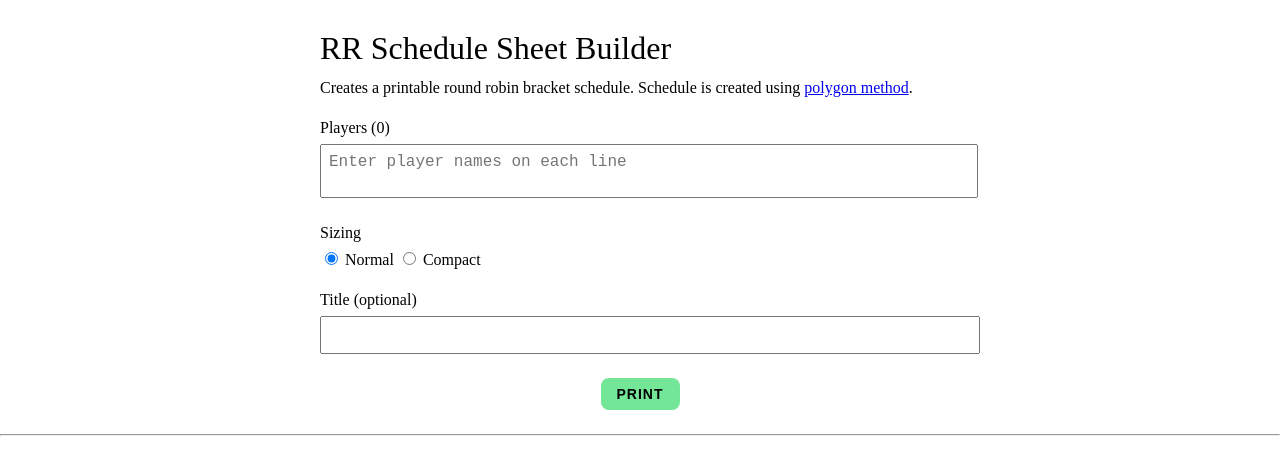
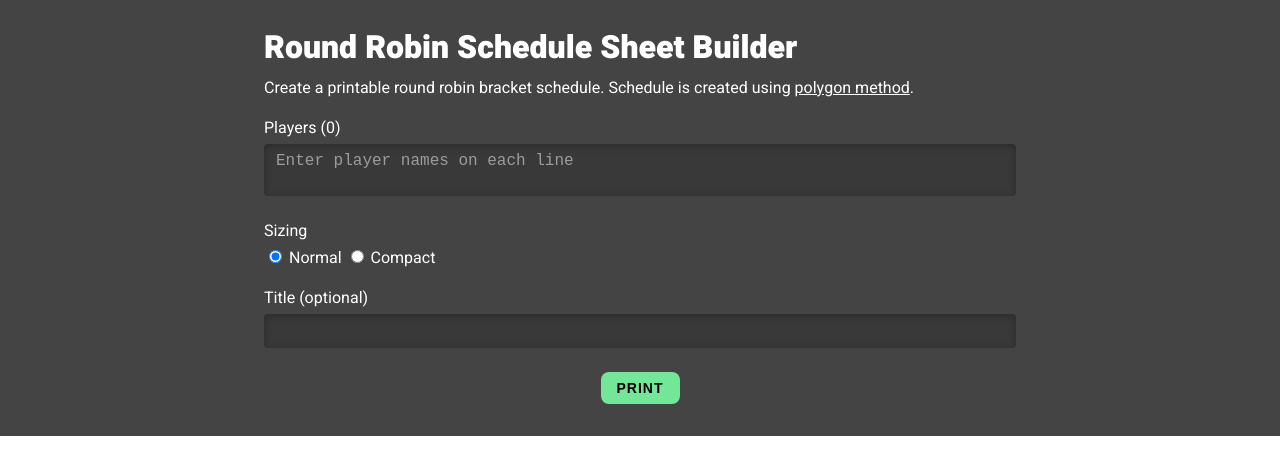
Before and after one commit to saskaak/rr, a Vue app: page / in a window 1280 px wide. Shown: the top 474 px of the page. Built offline with nearby package versions, Linux system fonts and the light colour scheme.

Commit message:
facelift, part 1

```diff
--- a/public/index.html
+++ b/public/index.html
@@ -5,7 +5,8 @@
     <meta http-equiv="X-UA-Compatible" content="IE=edge">
     <meta name="viewport" content="width=device-width,initial-scale=1.0">
     <link rel="icon" href="<%= BASE_URL %>favicon.ico">
-    <title>rr</title>
+    <link href="https://fonts.googleapis.com/css?family=Heebo:400,700,900&display=swap" rel="stylesheet">
+    <title>Round Robin Schedule Sheet Builder</title>
   </head>
   <body>
     <noscript>
--- a/src/App.vue
+++ b/src/App.vue
@@ -1,11 +1,16 @@
 <template>
   <div class="App">
 
-    <div class="App__wrap print-hide">
-      <h1 class="App__title">RR Schedule Sheet Builder</h1>
+    <div class="App__controls print-hide">
+      <div class="App__wrap">
+        <h1 class="App__title">Round Robin Schedule Sheet Builder</h1>
         <p class="App__description margin-below">
-        Creates a printable round robin bracket schedule. Schedule is created
-        using <a href="https://nrich.maths.org/1443">polygon method</a>.
+          Create a printable round robin bracket schedule. Schedule is created
+          using
+          <a
+            href="https://nrich.maths.org/1443"
+            class="App__link"
+          >polygon method</a>.
         </p>
 
         <label class="App__input-group margin-below">
@@ -20,11 +25,19 @@
 
         <div class="App__input-group margin-below">
           <span class="App__label-text">Sizing</span>
-        <label>
-          <input type="radio" value="normal" v-model="size"> Normal
+          <label class="App__checkbox-label">
+            <input
+              type="radio"
+              value="normal"
+              v-model="size"
+            > Normal
           </label>
-        <label>
-          <input type="radio" value="compact" v-model="size"> Compact
+          <label class="App__checkbox-label">
+            <input
+              type="radio"
+              value="compact"
+              v-model="size"
+            > Compact
           </label>
         </div>
 
@@ -34,6 +47,11 @@
         </label>
       </div>
 
+      <div class="App__wrap print-hide">
+        <button @click="print">Print</button>
+      </div>
+    </div>
+
     <p
       class="App__wrap App__error"
       v-if="duplicatePlayersExist"
@@ -41,54 +59,21 @@
       All player names must be unique!
     </p>
     <template v-else>
-      <div class="App__wrap print-hide margin-below">
-        <button @click="print">Print</button>
-      </div>
-
-      <hr class="print-hide">
-
-      <div
-        class="App__wrap App__wrap--full"
-      >
-        <h1 v-if="title" class="App__title">{{title}}</h1>
-
-        <div
-          class="App__grid"
-          :class="{'App_grid--compact': size === 'compact'}"
-        >
-          <div
-            v-for="card in cards"
-            :key="card.name"
-            class="App__column"
-          >
-            <div class="App__column-title">
-              {{card.name}}
-            </div>
-
-            <div
-              v-for="(opponent, index) in card.opponents"
-              :key="opponent.name"
-            >
-                <span class="App__round">
-                  {{index + 1}}.
-                </span>
-              <span :class="{'App__bye': opponent.type === 'bye'}">
-                  {{opponent.name}}
-                </span>
-            </div>
-
-          </div>
-        </div>
-      </div>
+      <PrintSheet
+        :player-names="playerNames"
+        :size="size"
+        :title="title"
+      />
     </template>
-
 
   </div>
 </template>
 
 <script>
+  import PrintSheet from './components/PrintSheet';
   export default {
     name: 'App',
+    components: {PrintSheet},
     data() {
       return {
         value: '',
@@ -109,60 +94,6 @@
       duplicatePlayersExist() {
         return (new Set(this.playerNames)).size !== this.playerNames.length;
       },
-      players() {
-        const players = this.playerNames.map(name => ({
-          name,
-          type: 'player',
-        }));
-
-        if (this.playerNames.length % 2 !== 0) {
-          players.push({
-            name: 'Bye',
-            type: 'bye',
-          });
-        }
-
-        return players;
-      },
-      rounds() {
-        const players = [...this.players];
-
-        const roundsCount = players.length - 1;
-
-        if (roundsCount < 1) {
-          return []
-        }
-
-        const odd = players.pop();
-        const pairCount = Math.floor(roundsCount / 2);
-        return [...Array(roundsCount).keys()].map((round) => {
-
-          // rotate
-          if (round > 0) {
-            players.unshift(players.pop());
-          }
-
-          const pairs = [
-            ...[...Array(pairCount).keys()]
-              .map((index) => [players[index], players[players.length - index - 1]]),
-            [odd, players[pairCount]],
-          ];
-
-          const opponents = {};
-          pairs.forEach(pair => {
-            opponents[pair[0].name] = pair[1];
-            opponents[pair[1].name] = pair[0];
-          });
-
-          return opponents;
-        });
-      },
-      cards() {
-        return this.playerNames.map((playerName) => ({
-          name: playerName,
-          opponents: this.rounds.map(round => round[playerName]),
-        }));
-      },
     },
     methods: {
       print() {
@@ -176,78 +107,62 @@
   @import "sass/utilities";
 
   .App {
+  }
+
+  .App__controls {
+    background-color: $color-gray-dark;
     padding: r(32) 0;
   }
 
   .App__wrap {
     margin: 0 auto 0;
-    max-width: r(640);
+    max-width: r(800);
     padding: 0 r(24);
-
-    &--full {
-      max-width: none;
-    }
   }
 
   .App__title {
+    font-weight: 900;
+    color: $color-white;
     margin-bottom: r(16);
     font-size: r(32);
   }
 
+  .App__description {
+    color: $color-white;
+  }
+
+  .App__link {
+    color: $color-white;
+  }
+
   .App__label-text {
+    color: $color-white;
     display: block;
     margin-bottom: r(8);
+  }
+
+  .App__checkbox-label {
+    color: $color-white;
   }
 
   .App__text-input {
     font-size: r(16);
     width: 100%;
     resize: none;
-    padding: r(8);
+    padding: r(8) r(12);
+    background-color: #393939;
+    border: none;
+    box-shadow: 0 r(2) r(8) inset rgba($color-black-pure, 0.25);
+    border-radius: r(4);
+    color: $color-white;
+    transition: background-color 0.2s;
+
+    &:focus {
+      outline: none;
     }
 
-  .App__grid {
-    display: flex;
-    flex-wrap: wrap;
-    margin: r(-16);
-
-    &--compact {
-      margin: r(-8);
-    }
-  }
-
-  .App__column-title {
-    margin-bottom: r(8);
-    font-weight: bold;
-  }
-
-  .App__column {
-    margin: r(16);
-
-    .App__grid--compact & {
-      font-size: r(14);
-      margin: r(8);
-    }
-  }
-
-  .App__round {
-    opacity: 0.5;
-  }
-
-  .App__bye {
-    display: inline-block;
-    font-size: r(12);
-    text-align: center;
-    font-family: sans-serif;
-    border: solid r(1);
-    padding: r(2) r(8);
-    letter-spacing: r(1);
-    text-transform: uppercase;
-    border-radius: r(64);
-
-    .App__table--compact & {
-      font-size: r(10);
-      padding: r(1) r(8);
+    &::placeholder {
+      color: rgba($color-white, 0.5);
     }
   }
 
--- a/src/components/HelloWorld.vue
+++ /dev/null
@@ -1,58 +0,0 @@
-<template>
-  <div class="hello">
-    <h1>{{ msg }}</h1>
-    <p>
-      For a guide and recipes on how to configure / customize this project,<br>
-      check out the
-      <a href="https://cli.vuejs.org" target="_blank" rel="noopener">vue-cli documentation</a>.
-    </p>
-    <h3>Installed CLI Plugins</h3>
-    <ul>
-      <li><a href="https://github.com/vuejs/vue-cli/tree/dev/packages/%40vue/cli-plugin-babel" target="_blank" rel="noopener">babel</a></li>
-      <li><a href="https://github.com/vuejs/vue-cli/tree/dev/packages/%40vue/cli-plugin-eslint" target="_blank" rel="noopener">eslint</a></li>
-    </ul>
-    <h3>Essential Links</h3>
-    <ul>
-      <li><a href="https://vuejs.org" target="_blank" rel="noopener">Core Docs</a></li>
-      <li><a href="https://forum.vuejs.org" target="_blank" rel="noopener">Forum</a></li>
-      <li><a href="https://chat.vuejs.org" target="_blank" rel="noopener">Community Chat</a></li>
-      <li><a href="https://twitter.com/vuejs" target="_blank" rel="noopener">Twitter</a></li>
-      <li><a href="https://news.vuejs.org" target="_blank" rel="noopener">News</a></li>
-    </ul>
-    <h3>Ecosystem</h3>
-    <ul>
-      <li><a href="https://router.vuejs.org" target="_blank" rel="noopener">vue-router</a></li>
-      <li><a href="https://vuex.vuejs.org" target="_blank" rel="noopener">vuex</a></li>
-      <li><a href="https://github.com/vuejs/vue-devtools#vue-devtools" target="_blank" rel="noopener">vue-devtools</a></li>
-      <li><a href="https://vue-loader.vuejs.org" target="_blank" rel="noopener">vue-loader</a></li>
-      <li><a href="https://github.com/vuejs/awesome-vue" target="_blank" rel="noopener">awesome-vue</a></li>
-    </ul>
-  </div>
-</template>
-
-<script>
-export default {
-  name: 'HelloWorld',
-  props: {
-    msg: String
-  }
-}
-</script>
-
-<!-- Add "scoped" attribute to limit CSS to this component only -->
-<style scoped>
-h3 {
-  margin: 40px 0 0;
-}
-ul {
-  list-style-type: none;
-  padding: 0;
-}
-li {
-  display: inline-block;
-  margin: 0 10px;
-}
-a {
-  color: #42b983;
-}
-</style>
--- /dev/null
+++ b/src/components/PrintSheet.vue
@@ -0,0 +1,187 @@
+<template>
+  <div class="PrintSheet">
+    <h1 v-if="title" class="PrintSheet__title">{{title}}</h1>
+
+    <div
+      class="PrintSheet__grid"
+      :class="{'PrintSheet__grid--compact': size === 'compact'}"
+    >
+      <div
+        v-for="card in cards"
+        :key="card.name"
+        class="PrintSheet__column"
+      >
+        <div class="PrintSheet__column-title">
+          {{card.name}}
+        </div>
+
+        <div
+          v-for="(opponent, index) in card.opponents"
+          :key="opponent.name"
+          class="PrintSheet__round"
+        >
+              <span class="PrintSheet__round-number">
+                {{index + 1}}.
+              </span>
+          <span :class="{'PrintSheet__bye': opponent.type === 'bye'}">
+                {{opponent.name}}
+              </span>
+        </div>
+
+      </div>
+    </div>
+  </div>
+</template>
+
+<script>
+  export default {
+    props: {
+      playerNames: {
+        type: Array,
+        required: true,
+      },
+      title: {
+        type: String,
+        required: true,
+      },
+      size: {
+        type: String,
+        required: true,
+      },
+    },
+    computed: {
+      playersWithBye() {
+        const players = this.playerNames.map(name => ({
+          name,
+          type: 'player',
+        }));
+
+        if (this.playerNames.length % 2 !== 0) {
+          players.push({
+            name: 'Bye',
+            type: 'bye',
+          });
+        }
+
+        return players;
+      },
+      rounds() {
+        const players = [...this.playersWithBye];
+
+        const roundsCount = players.length - 1;
+
+        if (roundsCount < 1) {
+          return []
+        }
+
+        const odd = players.pop();
+        const pairCount = Math.floor(roundsCount / 2);
+        return [...Array(roundsCount).keys()].map((round) => {
+
+          // rotate
+          if (round > 0) {
+            players.unshift(players.pop());
+          }
+
+          const pairs = [
+            ...[...Array(pairCount).keys()]
+              .map((index) => [players[index], players[players.length - index - 1]]),
+            [odd, players[pairCount]],
+          ];
+
+          const opponents = {};
+          pairs.forEach(pair => {
+            opponents[pair[0].name] = pair[1];
+            opponents[pair[1].name] = pair[0];
+          });
+
+          return opponents;
+        });
+      },
+      cards() {
+        return this.playerNames.map((playerName) => ({
+          name: playerName,
+          opponents: this.rounds.map(round => round[playerName]),
+        }));
+      },
+    },
+    methods: {
+      print() {
+        window.print();
+      }
+    }
+  }
+</script>
+
+<style lang="scss">
+  @import "../sass/utilities";
+
+  .PrintSheet {
+    display: flex;
+    flex-direction: column;
+    padding: r(24);
+    max-width: r(960);
+    margin: 0 auto;
+
+    @media print {
+      padding: 0;
+    }
+  }
+
+  .PrintSheet__grid {
+    display: flex;
+    flex-wrap: wrap;
+    margin: r(-16);
+
+    &--compact {
+      margin: r(-8);
+    }
+  }
+
+  .PrintSheet__column-title {
+    margin-bottom: r(8);
+    font-weight: bold;
+  }
+
+  .PrintSheet__column {
+    margin: r(20);
+
+    .PrintSheet__grid--compact & {
+      font-size: r(14);
+      margin: r(12);
+    }
+  }
+
+  .PrintSheet__round {
+    & + & {
+      margin-top: r(4);
+    }
+  }
+
+  .PrintSheet__round-number {
+    opacity: 0.5;
+  }
+
+  .PrintSheet__bye {
+    display: inline-block;
+    font-size: r(12);
+    text-align: center;
+    font-family: sans-serif;
+    border: solid r(1);
+    padding: r(2) r(6);
+    letter-spacing: r(1);
+    text-transform: uppercase;
+    border-radius: r(64);
+
+    .PrintSheet__grid--compact & {
+      font-size: r(10);
+      padding: r(1) r(6);
+    }
+  }
+
+  .PrintSheet__title {
+    font-weight: 900;
+    margin-bottom: r(16);
+    font-size: r(32);
+  }
+</style>
--- a/src/main.js
+++ b/src/main.js
@@ -1,4 +1,6 @@
 import 'reset-css';
+import './sass/html-tags.scss';
+
 
 import Vue from 'vue'
 import App from './App.vue'
--- a/src/sass/_variables.scss
+++ b/src/sass/_variables.scss
@@ -0,0 +1,6 @@
+$ff-heebo: 'Heebo', sans-serif;
+
+$color-black-pure: #000000;
+$color-black: #222222;
+$color-gray-dark: #444444;
+$color-white: #ffffff;
--- a/src/sass/html-tags.scss
+++ b/src/sass/html-tags.scss
@@ -1,5 +1,19 @@
+@import "utilities";
+
 *,
 *::after,
 *::before {
+  box-sizing: inherit;
+}
+
+html {
   box-sizing: border-box;
 }
+
+body {
+  font-family: $ff-heebo;
+
+  // Normalize font rendering
+  -webkit-font-smoothing: antialiased;
+  -moz-osx-font-smoothing: grayscale;
+}
```
Lines whose indentation alone changed are shown as unchanged.
